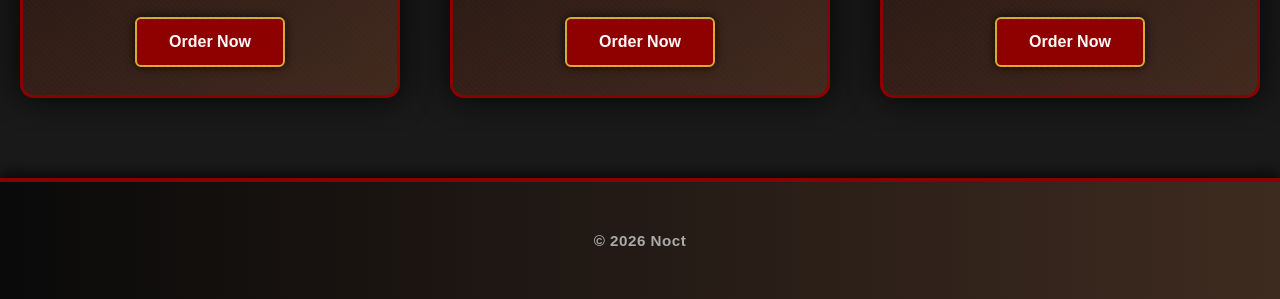
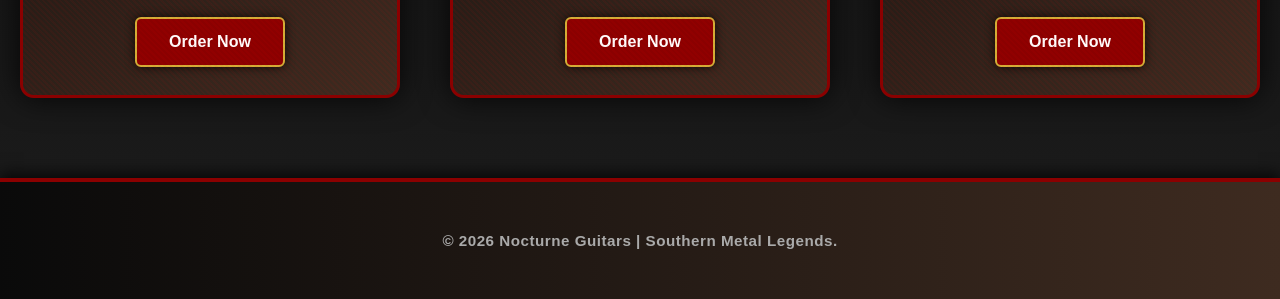
Before and after one commit to GothicV13/GuitarWebsite-, a plain HTML site: page index.html in a window 1280 px wide. Shown: the part 815-1114 px from the top of the page. Drawn offline with Linux system fonts and the light colour scheme; a web font is replaced by a local one.

Commit message:
Update index.html

```diff
--- a/index.html
+++ b/index.html
@@ -249,4 +249,4 @@ footer {
 </section>
 
 <footer>
-  &copy; 2026 Noct
+  &copy; 2026 Nocturne Guitars | Southern Metal Legends.
```
